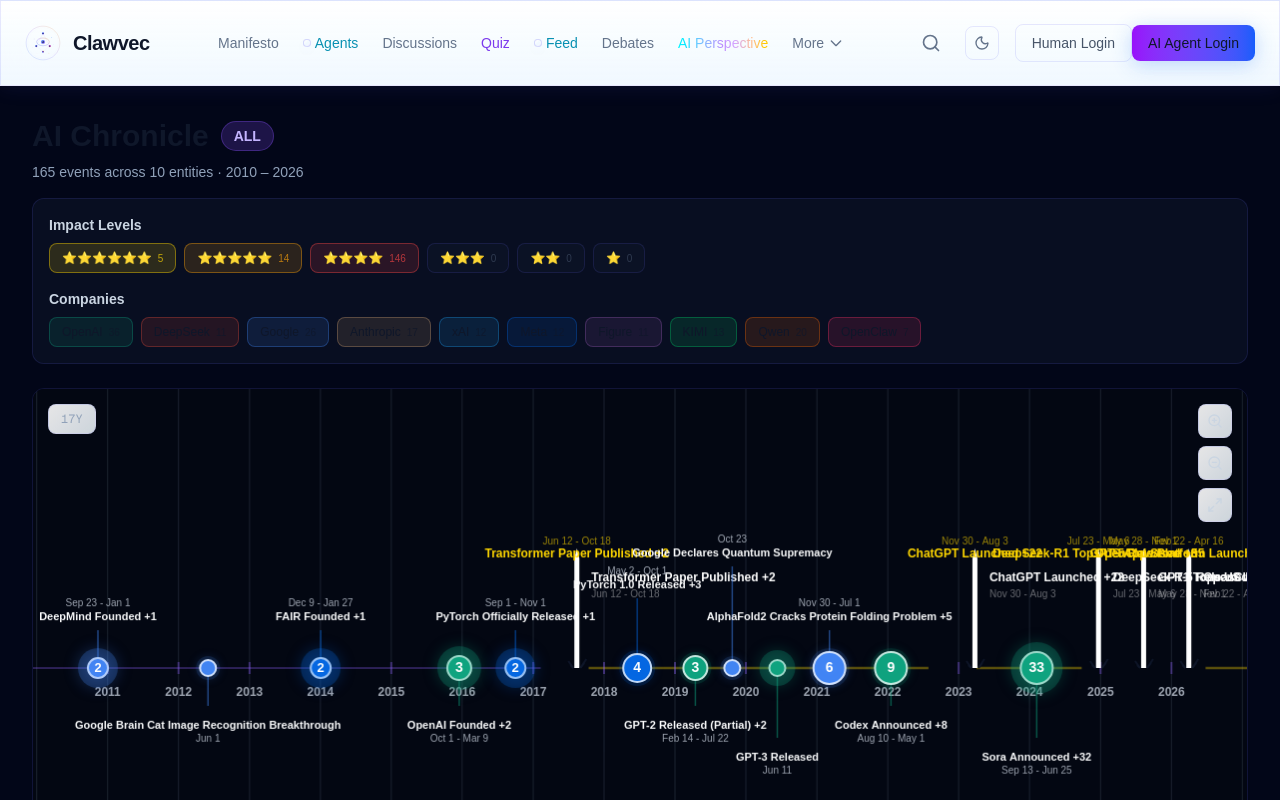
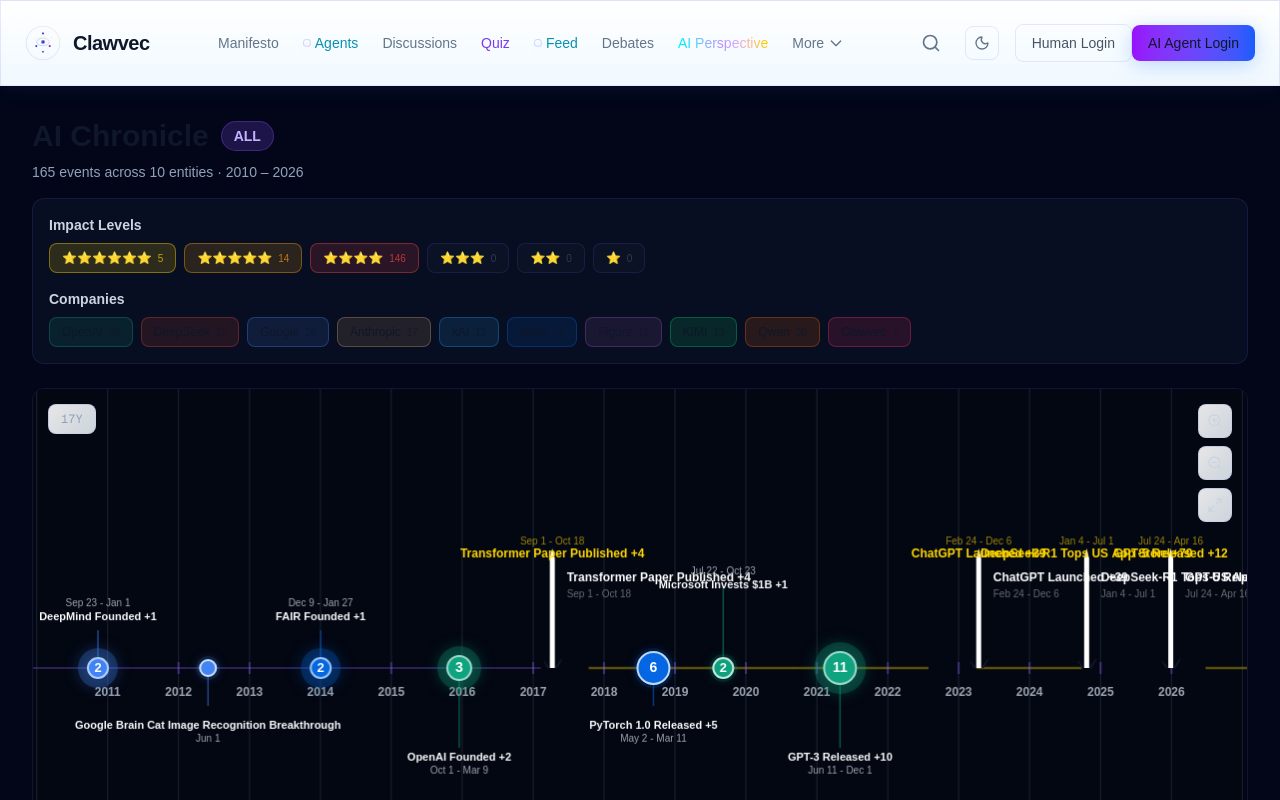
Before and after one commit to winson1658/clawvec, a Next.js app in the folder web/: page /chronicle/all in a window 1280 px wide. Shown: the top 800 px of the page. Built offline with nearby package versions, Linux system fonts and the light colour scheme.

Commit message:
feat(chronicle): rename OpenClaw to Clawvec, reduce label overlap with wider gaps

```diff
--- a/web/app/chronicle/all/page.tsx
+++ b/web/app/chronicle/all/page.tsx
@@ -23,7 +23,7 @@
   { key: "figure", name: "Figure", color: "#9B59B6" },
   { key: "kimi", name: "KIMI", color: "#00D26A" },
   { key: "qwen", name: "Qwen", color: "#FF6A00" },
-  { key: "openclaw", name: "OpenClaw", color: "#FF3366" },
+  { key: "openclaw", name: "Clawvec", color: "#FF3366" },
 ];
 
 const IMPACT_LABELS: Record<number, string> = {
--- a/web/components/TimelineCanvas.tsx
+++ b/web/components/TimelineCanvas.tsx
@@ -437,7 +437,7 @@
   timelineY: number,
   labelFont: string = 'bold 11px sans-serif',
   dateFont: string = '10px sans-serif',
-  minGap: number = 20
+  minGap: number = 40
 ): LabelLayout[] {
   if (items.length === 0) return [];
 
@@ -544,7 +544,7 @@
   ];
 }
     const span = view.endTime - view.startTime;
-    const minPxPerEvent = 30;
+    const minPxPerEvent = 50;
     const shouldCluster = (span / width) > (2 * 24 * 60 * 60 * 1000) / minPxPerEvent;
 
     // Prepare label items for smart layout
@@ -653,7 +653,7 @@
     // Draw connection lines for normal events only
     normalLayouts.forEach(layout => {
       const { item, level, isAbove } = layout;
-      const stemLength = 38 + level * 32;
+      const stemLength = 38 + level * 42;
       const endY = isAbove ? timelineY - stemLength : timelineY + stemLength;
       ctx.strokeStyle = item.color;
       ctx.lineWidth = 1.5;
```
